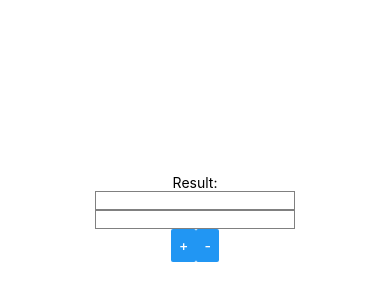
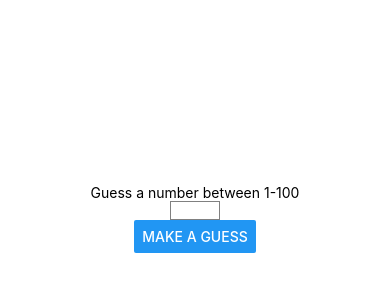
Before and after one commit to AlexKiippa/MobileProgrammingCourse, a React Native app in the folder mobileApp/: screen / in a window 390 px wide. Shown: the part 204-504 px from the top of the page. Built offline with nearby package versions, Linux system fonts and the light colour scheme.

Commit message:
Tehtävä 2 valmis

```diff
--- a/mobileApp/App.js
+++ b/mobileApp/App.js
@@ -3,6 +3,7 @@ import React, { useState } from 'react';
 import {FlatList, Image, Alert, Button, StyleSheet, Text, View, TextInput } from 'react-native';
 
 import Laskin from './components/laskin.js'
+import GuessNumber from './components/guessNumber.js'
 
 
 export default function App() {
@@ -12,12 +13,12 @@ export default function App() {
   return (
     <View style={styles.container}>
 
-      <Laskin></Laskin>
+        <GuessNumber></GuessNumber>
     </View>
   );
 }
 
-
+//<Laskin></Laskin>
 const styles = StyleSheet.create({
   container: {
     flex: 1,
--- /dev/null
+++ b/mobileApp/components/guessNumber.js
@@ -0,0 +1,60 @@
+import React, { useState } from 'react';
+import {Alert, Button, StyleSheet, Text, View, TextInput } from 'react-native';
+
+export default function guessNumber(props){
+
+
+    const [text, setText] = useState();
+
+    const[vastaus, setVastaus] = useState("Guess a number between 1-100");
+
+    const [count, setCount] = useState(0);
+    const [randomNumber, setRandomNumber] = useState(Math.floor(Math.random() * 100)+1);
+
+
+
+
+
+
+
+
+
+    const buttonPressed = () => {
+        const numero = parseInt(text, setText);
+            setCount(count + 1);
+
+            if (numero === randomNumber ) {
+                Alert.alert("You guessed the number in " + count + " guesses");
+                setCount(0);
+            }else if (numero > randomNumber) {
+                setVastaus("Your guess " + numero + " is too high" )
+         }   else if (numero < randomNumber) {
+                setVastaus("Your guess " + numero + " is too low" )
+         }
+    };
+
+
+
+    return(
+        <View style={styles.container}>
+
+            <Text>{vastaus}</Text>
+
+            <TextInput style={{ width: 50, borderColor: 'gray', borderWidth: 1}}
+      keyboardType='numeric'
+onChangeText={text => setText(text)} value={text} />
+
+<Button onPress={buttonPressed} title="Make a Guess" />
+
+        </View>
+    )
+}
+
+const styles = StyleSheet.create({
+    container: {
+      flex: 1,
+      backgroundColor: '#fff',
+      alignItems: 'center',
+      justifyContent: 'center',
+    },
+  });
```
